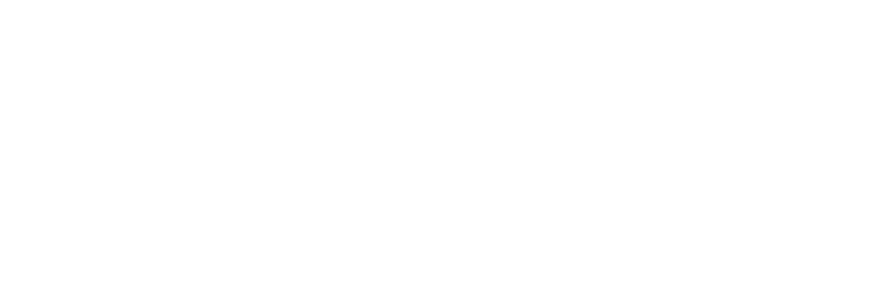
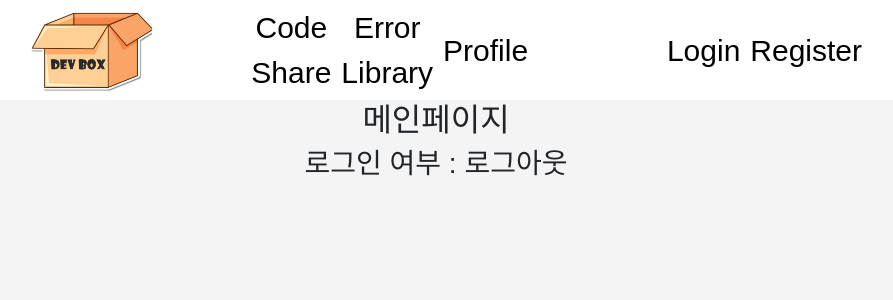
Before and after one commit to Tomneng/DevBox, a React (Create React App) app in the folder frontend/: page / in a window 1280 px wide. Before the commit this address had no page. Shown: the top 300 px of the page, without its empty margins (204-1097 px from the left). Built offline with nearby package versions, Linux system fonts and the light colour scheme.

Commit message:
이게 최종 직전

```diff
--- a/frontend/src/DevBoxProject/DevBoxApp.js
+++ b/frontend/src/DevBoxProject/DevBoxApp.js
@@ -10,14 +10,30 @@
 import 'bootstrap/dist/css/bootstrap.min.css';
 
 import "../components/default.css"
+import HomePage from "./pages/Utils/HomePage";
+import RegisterPage from "./pages/Utils/RegisterPage";
+import LoginPage from "./pages/Utils/LoginPage";
+import MyPage from "./pages/Utils/MyPage";
+import AboutPage from "./pages/AboutPage";
+import AdminPage from "./pages/AdminPage";
+import ErrorLibPage from "./pages/errorLib/ErrorLibPage";
+import LoginContextProvider from "./contexts/LoginContextProvider";
 
 const DevBoxApp = () => {
 		return (
-				<Container>
+				<>
+						<LoginContextProvider>
+								<Routes>
+										<Route path='/' Component={HomePage}></Route>
+										<Route path='/register' Component={RegisterPage}></Route>
+										<Route path='/login' Component={LoginPage}></Route>
+										<Route path='/mypage' Component={MyPage}></Route>
+										<Route path='/about' Component={AboutPage}></Route>
+										<Route path='/admin' Component={AdminPage}></Route>
+										<Route path='/errorLib' Component={ErrorLibPage}></Route>
 
-						<Routes>
 
-								{/* Error */}
+										{/* lib */}
 
 
 										{/* Share  */}
@@ -31,7 +47,8 @@
 
 
 								</Routes>
-				</Container>
+						</LoginContextProvider>
+				</>
 		);
 };
 
--- a/frontend/src/DevBoxProject/components/Header.css
+++ b/frontend/src/DevBoxProject/components/Header.css
@@ -36,10 +36,10 @@
     display: flex;
     align-items: center;
     justify-content: space-between;
-    margin: 0px 12px;
+    margin: 0 12px;
     position: relative;
     transition: background-color 0.3s ease-in-out;
-    padding: 0px 10%;
+    padding: 0 10%;
 }
 
 .nav {
@@ -115,3 +115,8 @@
 .utilTags:hover::before{
     width: 50%;
 }
+
+
+a{
+    text-decoration: none; color: black;
+}
--- a/frontend/src/DevBoxProject/components/Header.js
+++ b/frontend/src/DevBoxProject/components/Header.js
@@ -1,6 +1,5 @@
 import React, {useContext} from 'react';
 import {Link} from "react-router-dom";
-import {Button} from "react-bootstrap";
 import "./Header.css"
 import {LoginContext} from "../contexts/LoginContextProvider";
 
```
Also changed, not shown: frontend/src/pages/share/ShareWrite.js (+2 -10 lines). Lines whose indentation alone changed are shown as unchanged.
